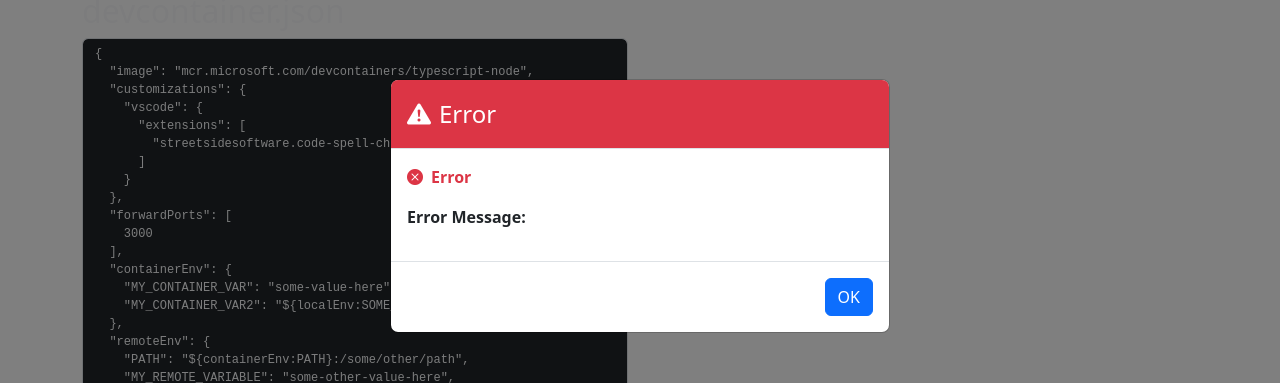
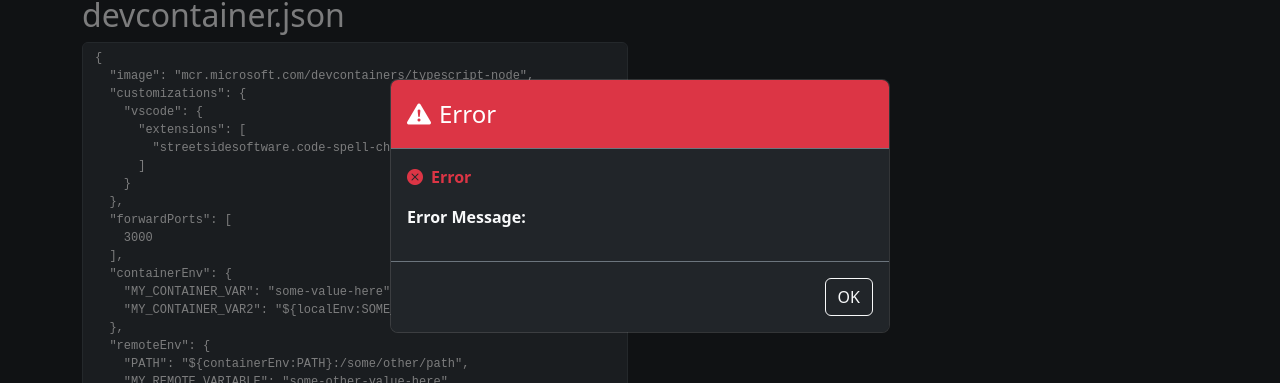
Before and after one commit to leonj1/devcontainer-gitpod, a React (Create React App) app in the folder frontend/: page / in a window 1280 px wide. Both pictures are taken after a click on the button "Convert". Shown: the part 194-577 px from the top of the page. Built offline with nearby package versions, Linux system fonts and the light colour scheme; no server answers; the HTML template or start-up script is replaced by a standard one.

Commit message:
FIX revert to dark theme

```diff
--- /dev/null
+++ b/frontend/src/App.css
@@ -0,0 +1,46 @@
+/* Dark theme overrides */
+:root {
+  color-scheme: dark;
+}
+
+body {
+  background-color: #212529;
+  color: #f8f9fa;
+}
+
+.form-control {
+  background-color: #343a40 !important;
+  color: #f8f9fa !important;
+  border-color: #495057;
+}
+
+.form-control:focus {
+  background-color: #343a40;
+  color: #f8f9fa;
+  border-color: #0d6efd;
+  box-shadow: 0 0 0 0.25rem rgba(13, 110, 253, 0.25);
+}
+
+.modal-content {
+  background-color: #212529;
+  color: #f8f9fa;
+}
+
+.modal-header {
+  border-bottom-color: #495057;
+}
+
+.modal-footer {
+  border-top-color: #495057;
+}
+
+/* Error modal specific styles */
+.dark-theme .modal-content {
+  background-color: #212529;
+  color: #f8f9fa;
+}
+
+.dark-theme pre {
+  background-color: #343a40;
+  border-color: #495057;
+}
--- a/frontend/src/App.js
+++ b/frontend/src/App.js
@@ -1,9 +1,10 @@
 import React, { useState, useEffect } from 'react';
+import 'bootstrap/dist/css/bootstrap.min.css';
+import './App.css';
 import { CopyToClipboard } from 'react-copy-to-clipboard';
 import { FontControls } from './components/FontControls';
 import { ErrorModal } from './components/ErrorModal';
 import { apiStrategy } from './services/api';
-import 'bootstrap/dist/css/bootstrap.min.css';
 
 const codingFonts = [
   'Courier New',
@@ -21,7 +22,6 @@ const fontSizes = [
   '12px', '14px', '16px', '18px', '20px', '22px', '24px'
 ];
 
-function App() {
 const defaultConfig = {
   image: "mcr.microsoft.com/devcontainers/typescript-node",
   customizations: {
@@ -41,6 +41,7 @@ function App() {
   }
 };
 
+function App() {
   const [input, setInput] = useState(JSON.stringify(defaultConfig, null, 2));
   const [output, setOutput] = useState('');
   const [loading, setLoading] = useState(false);
@@ -60,6 +61,10 @@ function App() {
     console.log(val);
   }, []);
 
+  useEffect(() => {
+    document.documentElement.setAttribute('data-bs-theme', 'dark');
+  }, []);
+
   const handleConvert = async (e) => {
     e.preventDefault();
     setLoading(true);
@@ -77,7 +82,8 @@ function App() {
   };
 
   return (
-    <main className="container">
+    <main className="bg-dark text-light min-vh-100">
+      <div className="container py-4">
         <div className="d-flex justify-content-between align-items-center mb-4">
           <h1 className="text-light">Devcontainer to Gitpod Converter</h1>
           <a
@@ -151,6 +157,7 @@ function App() {
             onClose={() => setError('')}
           />
         )}
+      </div>
     </main>
   );
 }
--- a/frontend/src/components/ErrorModal.js
+++ b/frontend/src/components/ErrorModal.js
@@ -22,7 +22,7 @@ export function ErrorModal({ error, onClose }) {
           {error.context && (
             <div className="mb-3">
               <strong>Context:</strong>
-              <pre className="bg-light p-2 mt-1 mb-0 border rounded" style={{ whiteSpace: 'pre-wrap' }}>
+              <pre className="bg-dark text-light p-2 mt-1 mb-0 border border-secondary rounded" style={{ whiteSpace: 'pre-wrap' }}>
                 {error.context}
               </pre>
             </div>
@@ -58,18 +58,24 @@ export function ErrorModal({ error, onClose }) {
   if (!error) return null;
 
   return (
-    <Modal show={true} onHide={onClose} centered>
-      <Modal.Header className="bg-danger text-white">
+    <Modal
+      show={true}
+      onHide={onClose}
+      centered
+      contentClassName="bg-dark text-light"
+      className="dark-theme"
+    >
+      <Modal.Header className="bg-danger text-white border-secondary">
         <Modal.Title>
           <i className="bi bi-exclamation-triangle-fill me-2"></i>
           Error {error.status && `(${error.status})`}
         </Modal.Title>
       </Modal.Header>
-      <Modal.Body>
+      <Modal.Body className="bg-dark">
         {formatErrorDetails()}
       </Modal.Body>
-      <Modal.Footer>
-        <Button variant="primary" onClick={onClose}>OK</Button>
+      <Modal.Footer className="bg-dark border-secondary">
+        <Button variant="outline-light" onClick={onClose}>OK</Button>
       </Modal.Footer>
     </Modal>
   );
```
Lines whose indentation alone changed are shown as unchanged.
